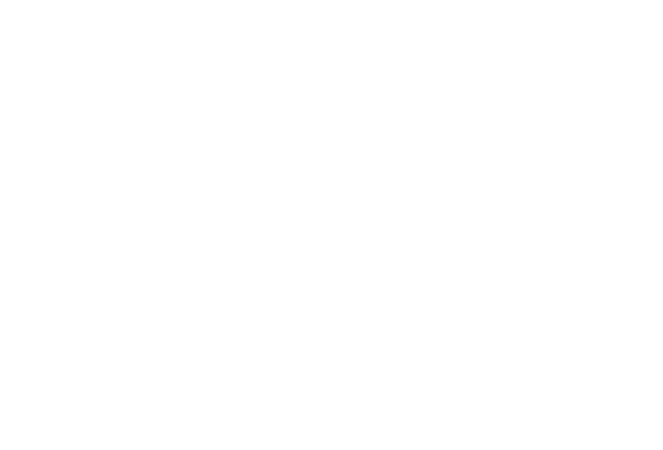
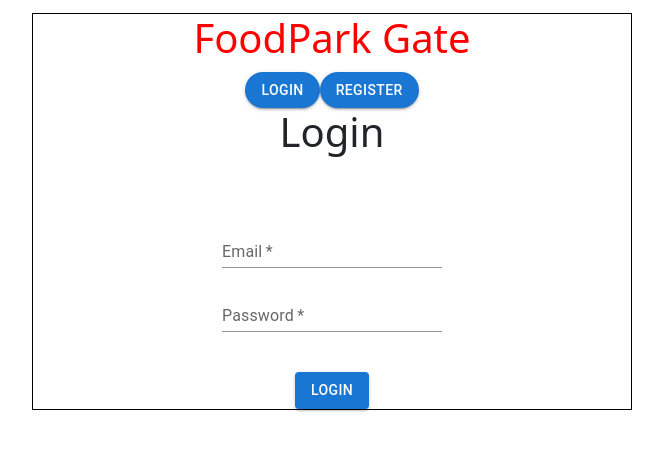
Before and after one commit to Aprasanna441/FoodPark, a React (Create React App) app in the folder frontend/: page /auth in a window 1280 px wide. Before the commit this address had no page. Shown: the top 450 px of the page, without its empty margins (308-971 px from the left). Built offline with nearby package versions, Linux system fonts and the light colour scheme.

Commit message:
Login and Signup Page done

```diff
--- a/frontend/package.json
+++ b/frontend/package.json
@@ -3,6 +3,9 @@
   "version": "0.1.0",
   "private": true,
   "dependencies": {
+    "@emotion/react": "^11.11.1",
+    "@emotion/styled": "^11.11.0",
+    "@mui/material": "^5.14.13",
     "@testing-library/jest-dom": "^5.17.0",
     "@testing-library/react": "^13.4.0",
     "@testing-library/user-event": "^13.5.0",
@@ -14,6 +17,7 @@
     "react-dom": "^18.2.0",
     "react-router-dom": "^6.16.0",
     "react-scripts": "5.0.1",
+    "validator": "^13.11.0",
     "web-vitals": "^2.1.4"
   },
   "scripts": {
--- a/frontend/src/App.js
+++ b/frontend/src/App.js
@@ -9,7 +9,7 @@
   BrowserRouter
 
 } from "react-router-dom";
-import Login from "./pages/Login"
+import SignupLogin from './pages/SignupLogin';
 
 function App() {
   return (
@@ -20,7 +20,8 @@
 
     <Routes>
       <Route  path="/" element={<Home/>}/>
-      <Route  path="/login" element={<Login/>}/>
+      <Route  path="/auth" element={<SignupLogin/>}/>
+      <Route  path="/auth" element={<SignupLogin/>}/>
     </Routes>
 
 </BrowserRouter>
--- a/frontend/src/components/Navbar.js
+++ b/frontend/src/components/Navbar.js
@@ -18,7 +18,10 @@
           <NavLink className="nav-link"  to="/products">Home </NavLink>
         </li>
         <li className="nav-item">
-          <NavLink className="nav-link"  to="/login">Login</NavLink>
+          <NavLink className="nav-link"  to="/auth">Login</NavLink>
+        </li>
+        <li className="nav-item">
+          <NavLink className="nav-link"  to="/auth">Signup</NavLink>
         </li>
       </ul>
 
--- a/frontend/src/pages/Login.js
+++ b/frontend/src/pages/Login.js
@@ -1,8 +1,99 @@
-import React from 'react'
+import React, { useRef, useState } from 'react'
+import { Box, Checkbox, FormControlLabel } from "@mui/material";
+import {TextField} from '@mui/material';
+import {Button} from '@mui/material';
+import isEmail from 'validator/lib/isEmail';
+import isStrongPassword from 'validator/lib/isStrongPassword'
+
+
 
 const Login = () => {
+
+  const [emailError,setEmailError]=useState('')
+  const [passwordError,setPasswordError]=useState('')
+
+
+
+
+
+
+
+
+
+
+
+  const submitHandler= async (e)=>{
+
+    e.preventDefault()
+
+    const data=new FormData(e.currentTarget)
+
+
+    const actualData={
+      email:data.get("email"),
+      password:data.get("password")
+    }
+    isEmail(actualData.email)?setEmailError(""):setEmailError("Enter a proper Email")
+    isStrongPassword(actualData.password,{minLength:8})?setPasswordError(""):setPasswordError("Enter a  min 8 digit alphanumeric password")
+
+
+
+
+
+  }
+
+
+
+
   return (
-    <div>Login</div>
+    <>
+    <h1 style={{textAlign:'center'}}>Login</h1>
+ <Box
+        component="form"
+        sx={{ textAlign: "center" }}
+        noValidate
+        autoComplete="off"
+        style={{ marginTop: "24px" }}
+        onSubmit={submitHandler}
+
+      >
+
+
+        <br />
+        <p style={{color:"red",fontWeight:'bolder'}}>{emailError}</p>
+        <TextField
+          id="standard-basic"
+          label="Email"
+
+          variant="standard"
+
+          required
+          type="email"
+
+
+          name="email"
+        />{" "}   <br />
+        <p style={{color:"red",fontWeight:'bolder'}}>{passwordError}</p>
+        <TextField
+          id="standard-basic"
+          label="Password"
+
+          variant="standard"
+          type="password"
+          required
+          full
+          name="password"
+        /> <br />
+
+<Button variant='contained'
+
+sx={{mt:5}}
+type="submit"
+
+>Login</Button>
+
+        </Box>
+    </>
   )
 }
 
--- /dev/null
+++ b/frontend/src/pages/Signup.js
@@ -0,0 +1,122 @@
+import React from "react";
+import { useState } from "react";
+import { Box, Checkbox, FormControlLabel } from "@mui/material";
+import { TextField, Button } from "@mui/material";
+import isEmail from "validator/lib/isEmail";
+import isStrongPassword from "validator/lib/isStrongPassword";
+
+
+const Signup = () => {
+  const [emailError, setEmailError] = useState("");
+  const [passwordError, setPasswordError] = useState("");
+  const [confirm_passwordError, setConfirmPasswordError] = useState("");
+  const [nameError, setNameError] = useState("");
+
+  const submitHandler = async (e) => {
+    e.preventDefault();
+
+    const data = new FormData(e.currentTarget);
+
+    const actualData = {
+      name:data.get("fullname"),
+      location:data.get("location"),
+      email: data.get("email"),
+      password: data.get("password"),
+      confirm_password: data.get("confirm_password"),
+      tc:data.get("tc"),
+    };
+    actualData.name==""?setNameError("Enter Name"):setNameError("")
+    isEmail(actualData.email)
+      ? setEmailError("")
+      : setEmailError("Enter a proper Email");
+    isStrongPassword(actualData.password, { minLength: 8 })
+      ? setPasswordError("")
+      : setPasswordError("Enter a  min 8 digit alphanumeric password");
+    isStrongPassword(actualData.confirm_password, { minLength: 8 })
+      ? setPasswordError("")
+      : setConfirmPasswordError("Enter a  min 8 digit alphanumeric password");
+    actualData.confirm_password!==passwordError? setPasswordError("")
+    : setConfirmPasswordError("Confirm Password Please");
+  };
+  return (
+    <>
+      <h1 style={{ textAlign: "center" }}>Signup</h1>
+      <Box
+        component="form"
+        sx={{ textAlign: "center" }}
+        noValidate
+        autoComplete="off"
+        style={{ marginTop: "24px" }}
+        onSubmit={submitHandler}
+      >
+        <p style={{color:"red",fontWeight:'bolder'}}>{nameError}</p>
+        <TextField
+          id="standard-basic"
+          label="Full Name"
+          variant="standard"
+          required
+
+
+          name="fullname"
+        />{" "}
+        <br />
+
+        <TextField
+          id="standard-basic"
+          label="Location"
+          variant="standard"
+          required
+          name="Location"
+        />{" "}
+        <br />
+        <p style={{color:"red",fontWeight:'bolder'}}>{emailError}</p>
+        <TextField
+          id="standard-basic"
+          label="Email"
+          variant="standard"
+
+          required
+
+          name="email"
+        />{" "}
+        <br />
+        <p style={{color:"red",fontWeight:'bolder'}}>{passwordError}</p>
+        <TextField
+          id="standard-basic"
+          label="Password"
+          variant="standard"
+          required
+
+          full
+          name="password"
+        />{" "}
+        <br />
+        <p style={{color:"red",fontWeight:'bolder'}}>{confirm_passwordError}</p>
+        <TextField
+          id="standard-basic"
+          label="Confirm Password"
+          variant="standard"
+          required
+
+          full
+          name="confirm_password"
+        />{" "}
+        <br />
+        <FormControlLabel
+          control={<Checkbox />}
+          label="I agree  all the   "
+          name="tc"
+          required
+
+          onChange={() => {}}
+        />{" "}
+        <a href="#">Terms and Conditions</a> <br />
+        <Button variant="contained" sx={{ mt: 5 }} type="submit">
+          Signup
+        </Button>
+      </Box>
+    </>
+  );
+};
+
+export default Signup;
--- /dev/null
+++ b/frontend/src/pages/SignupLogin.js
@@ -0,0 +1,26 @@
+import React from 'react'
+import Login from './Login';
+import Signup from './Signup';
+import { Button } from '@mui/material'
+import { Container } from '@mui/material';
+
+import { useState } from 'react'
+
+const LoginReg = () => {
+    const [tab,setTab]=useState(true)
+  return (
+
+    <Container maxWidth="sm" sx={{border:'1px solid black',marginLeft:'auto',marginTop:'1%'}}>
+      <h1 style={{textAlign:'center',marginBottom:'10px',color:'red'}}>FoodPark Gate</h1>
+   <div className="top" style={{textAlign:'center' ,marginTop:'1%'}}>
+   <Button  variant='contained'  style={{borderRadius:'50px'}} onClick={()=>{setTab(true)}} >Login</Button>
+   <Button variant='contained'  style={{borderRadius:'50px'}} onClick={()=>{setTab(false)}}  >Register</Button>
+
+{tab?<Login/> :<Signup/>}
+
+   </div>
+    </Container>
+  )
+}
+
+export default LoginReg
```
